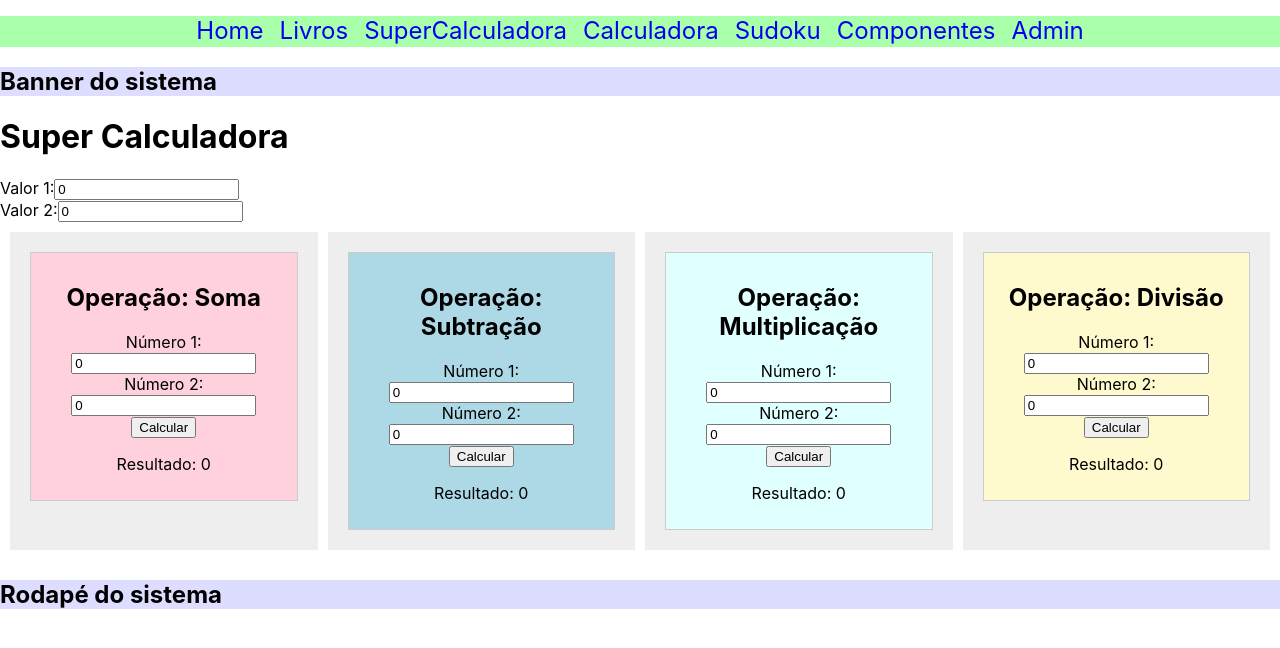
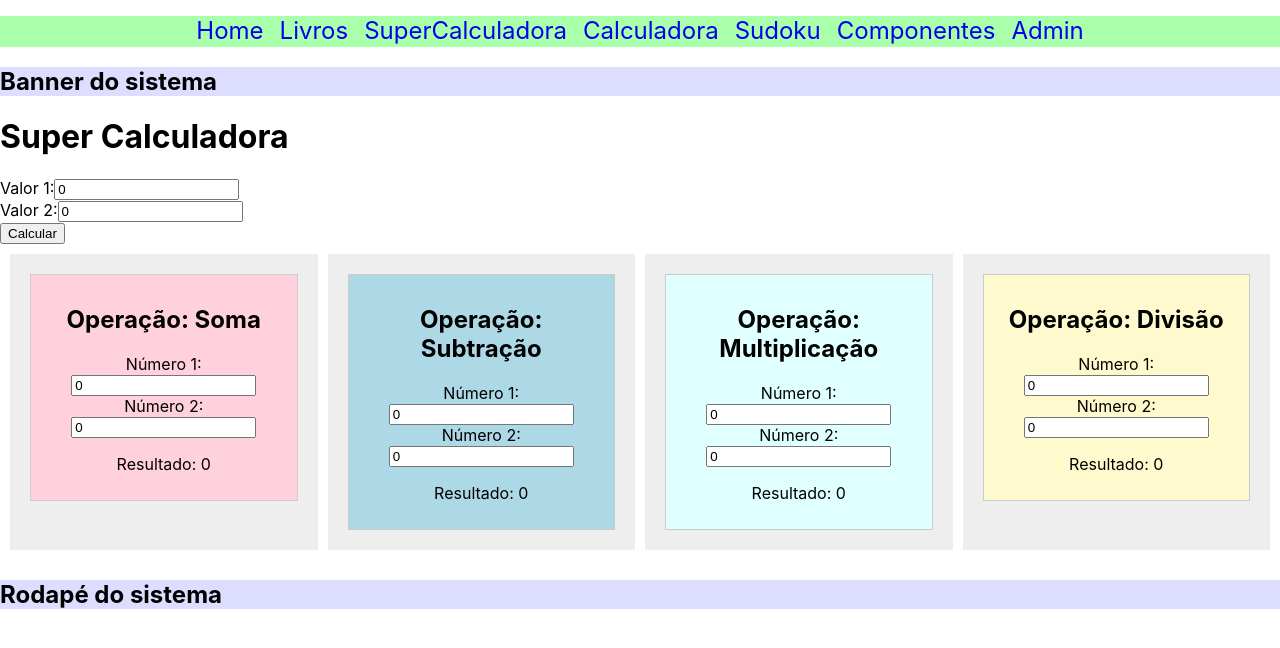
Before and after one commit to Bergolito/livraria-react-vercel, a React (Create React App) app: page /super-calculadora in a window 1280 px wide. Shown: the top 648 px of the page. Built offline with nearby package versions, Linux system fonts and the light colour scheme; the HTML template or start-up script is replaced by a standard one.

Commit message:
Ajuste no evento de cálculo de operações.

```diff
--- a/src/componentes/SuperCalculadora/index.tsx
+++ b/src/componentes/SuperCalculadora/index.tsx
@@ -9,29 +9,27 @@ export default function SuperCalculadora() {
 
     const [valor1, setValor1] = useState<number>(0);
     const [valor2, setValor2] = useState<number>(0);
-    const [resultado, setResultado] = useState<number>(0);
-    const [operacao, setOperacao] = useState<string>('+');
 
-    // function calcularResultado() {
-    //     let res = 0;
-    //     switch (operacao) {
-    //         case '+':
-    //             res = valor1 + valor2;
-    //             break;
-    //         case '-':
-    //             res = valor1 - valor2;
-    //             break;
-    //         case '*':
-    //             res = valor1 * valor2;
-    //             break;
-    //         case '/':
-    //             res = valor1 / valor2;
-    //             break;
-    //         default:
-    //             res = 0;
-    //     }
-    //     setResultado(res);
-    // }
+    const [operacao1, setOperacao1] = useState<string>('+');
+    const [operacao2, setOperacao2] = useState<string>('-');
+    const [operacao3, setOperacao3] = useState<string>('*');
+    const [operacao4, setOperacao4] = useState<string>('/');
+
+    const [resultado1, setResultado1] = useState<number>(0);
+    const [resultado2, setResultado2] = useState<number>(0);
+    const [resultado3, setResultado3] = useState<number>(0);
+    const [resultado4, setResultado4] = useState<number>(0);
+
+    function calcularResultado() {
+        setOperacao1('+');
+        setResultado1(valor1 + valor2);
+        setOperacao2('-');
+        setResultado2(valor1 - valor2);
+        setOperacao3('*');
+        setResultado3(valor1 * valor2);
+        setOperacao4('/');
+        setResultado4(valor1 / valor2);
+    }
 
     return (
         <>
@@ -50,7 +48,7 @@ export default function SuperCalculadora() {
                 <input type="number" value={valor2} onChange={(e) => setValor2(Number(e.target.value))} />
             </label>
             <br />
-            {/* <button id="calcular" onClick={calcularResultado}>Calcular</button> */}
+            <button id="calcular" onClick={calcularResultado}>Calcular</button>
         </div>
         {/*
         // Rosa pastel: #FFD1DC
@@ -59,10 +57,10 @@ export default function SuperCalculadora() {
         // Amarelo claro: #FFFACD
         // */}
         <div className={estilo.container}>
-            <div className={estilo.item}><Operacao valor1={valor1} valor2={valor2} operacao="+" corFundo="#FFD1DC" /></div>
-            <div className={estilo.item}><Operacao valor1={valor1} valor2={valor2} operacao="-" corFundo="#ADD8E6"/></div>
-            <div className={estilo.item}><Operacao valor1={valor1} valor2={valor2} operacao="*" corFundo="#E0FFFF"/></div>
-            <div className={estilo.item}><Operacao valor1={valor1} valor2={valor2} operacao="/" corFundo="#FFFACD"/></div>
+            <div className={estilo.item}><Operacao valor1={valor1} valor2={valor2} operacao={operacao1} resultado={resultado1} corFundo="#FFD1DC" /></div>
+            <div className={estilo.item}><Operacao valor1={valor1} valor2={valor2} operacao={operacao2} resultado={resultado2} corFundo="#ADD8E6"/></div>
+            <div className={estilo.item}><Operacao valor1={valor1} valor2={valor2} operacao={operacao3} resultado={resultado3} corFundo="#E0FFFF"/></div>
+            <div className={estilo.item}><Operacao valor1={valor1} valor2={valor2} operacao={operacao4} resultado={resultado4} corFundo="#FFFACD"/></div>
         </div>
 
         <Rodape />
--- a/src/componentes/SuperCalculadora/operacao.tsx
+++ b/src/componentes/SuperCalculadora/operacao.tsx
@@ -1,38 +1,12 @@
-import { Box } from "@mui/material";
-import { useState } from "react";
-
 export default function Operacao(
-    { valor1, valor2, operacao, corFundo }:
-    { valor1: number; valor2: number; operacao: string, corFundo?: string }) {
-
-    const [resultado, setResultado] = useState<number>(0);
+    { valor1, valor2, operacao, resultado, corFundo }:
+    { valor1: number; valor2: number; operacao: string; resultado: number; corFundo?: string }) {
 
     const estilos = {
         border: '1px solid #ccc',
         padding: '10px',
         background: corFundo ? corFundo : '#ADD8E6',
     };
-
-    function calcularResultado() {
-        let res = 0;
-        switch (operacao) {
-            case '+':
-                res = valor1 + valor2;
-                break;
-            case '-':
-                res = valor1 - valor2;
-                break;
-            case '*':
-                res = valor1 * valor2;
-                break;
-            case '/':
-                res = valor1 / valor2;
-                break;
-            default:
-                res = 0;
-        }
-        setResultado(res);
-    }
 
     return (
         // Rosa pastel: #FFD1DC
@@ -49,7 +23,6 @@ export default function Operacao(
                 Número 2: <input type="text" value={valor2} readOnly/>
             </label>
             <br />
-            <button onClick={calcularResultado}>Calcular</button>
             <p>Resultado: {resultado}</p>
         </div>
     );
```
